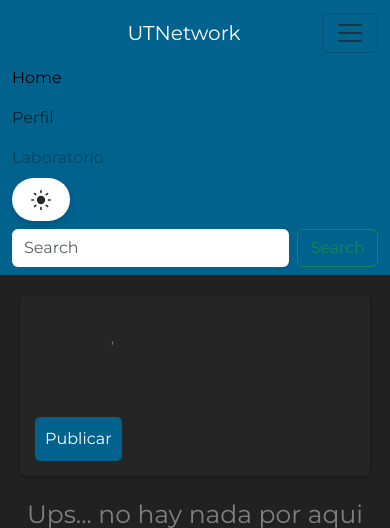
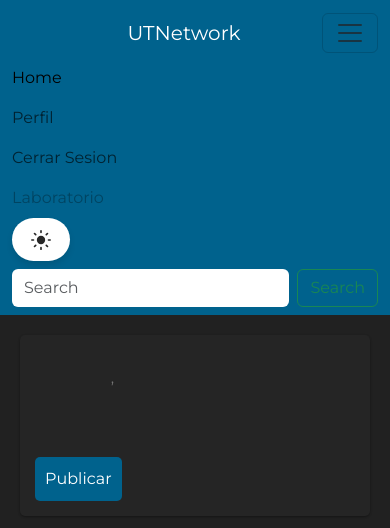
Before and after one commit to TomasB-Dev/utnetwork, a Flask app: template templates/home.html in a window 390 px wide, after a click that opens the changed part. Shown: the top 528 px of the page. Run offline with Flask 3, Linux system fonts and the light colour scheme; the template is opened without the code that fills it, so the values that code supplies are empty.

Commit message:
boton de cerrar sesion en mobile

```diff
--- a/templates/components/header.html
+++ b/templates/components/header.html
@@ -22,6 +22,9 @@
           <a class="nav-link" href="{{url_for('myprofile')}}">Perfil</a>
         </li>
         <li class="nav-item">
+          <a class="nav-link" href="{{url_for('logout')}}">Cerrar Sesion</a>
+        </li>
+        <li class="nav-item">
           <a class="nav-link disabled" aria-disabled="true">Laboratorio</a>
         </li>
         <li class="nav-item">
```
